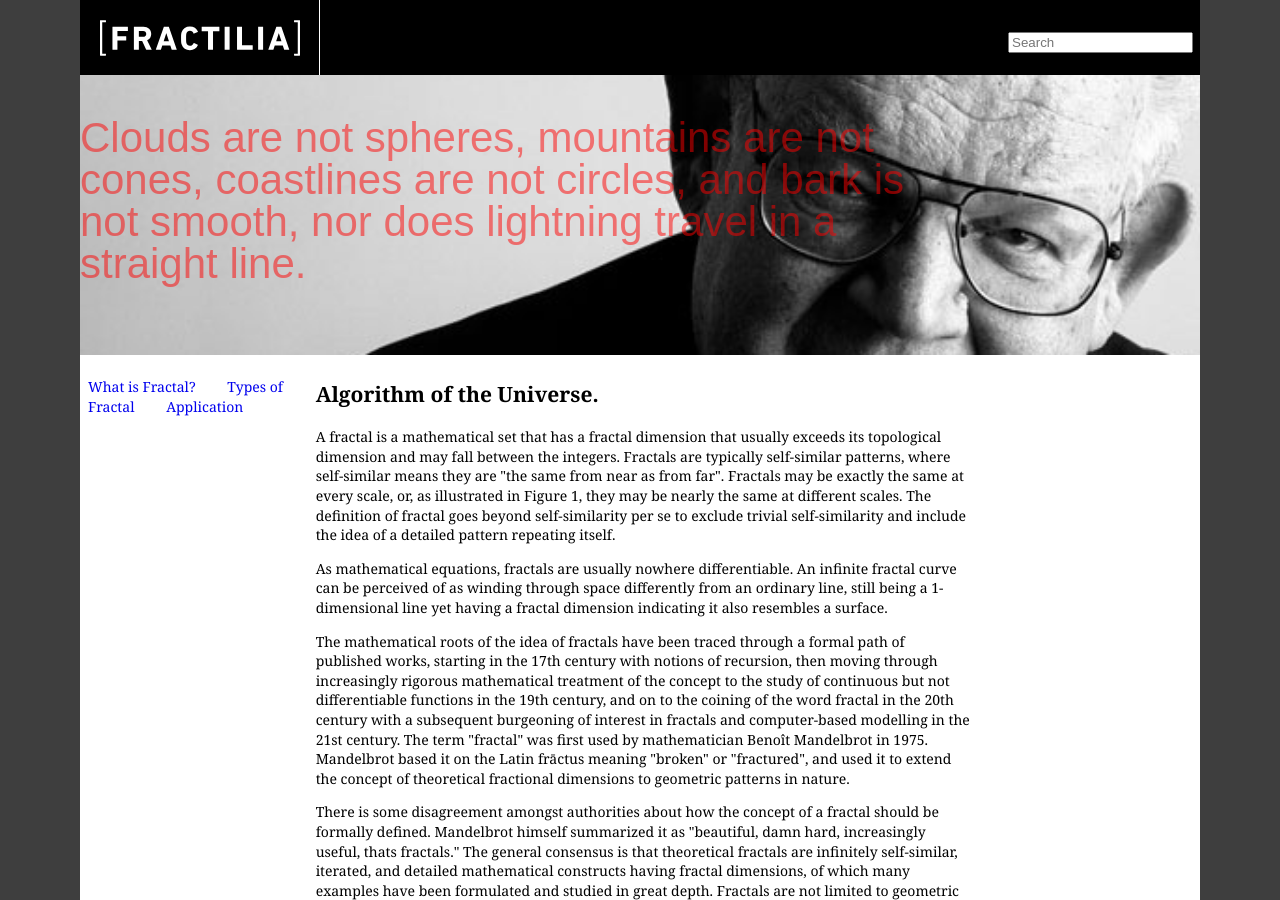
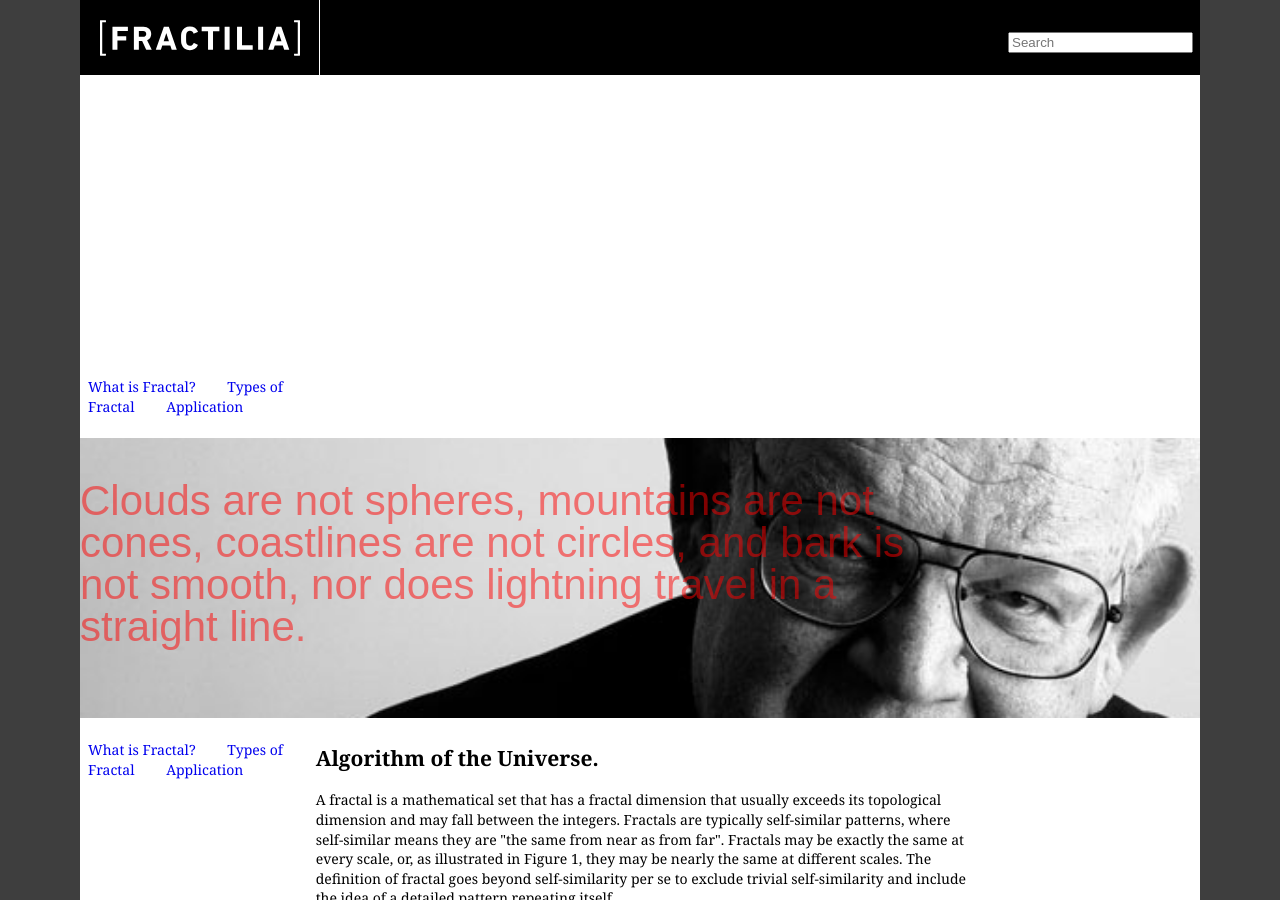
Before and after one commit to seitagoto/large-data-website, a Jekyll site: the page built from index.html, in a window 1280 px wide and 900 px high. Built offline with Jekyll 4.4.1, drawn with Linux system fonts in a browser that asks for light colours; Markdown is read by kramdown in place of the engine named in the settings.

Commit message:
Edited default layout

```diff
--- a/_layouts/default.html
+++ b/_layouts/default.html
@@ -2,7 +2,8 @@
 <html lang=en-ca>
 <head>
 	<meta charset=utf-8>
-	<title>{{page.title}} — Fractilia</title>
+	<title>Fractilia — {{page.title}}</title>
+	<meta name="description" content="{{page.description}}">
 	<link href="{{site.baseurl}}/css/general.css" rel="stylesheet">
 	<link href="{{site.baseurl}}/css/grid.css" rel="stylesheet">
 	<meta name="handheldfriendly" content="true">
@@ -22,14 +23,28 @@
 			</div>
 		</header>
 
+		<div class="{{page.bgclass}} masthead">
+			<span>{{page.top}}</span>
+		</div>
+
+		<nav class="unit unit-s-1 unit-m-1 unit-l-1-5">
+			<div class="top-nav unit-spacer">
+				<ul>
+					<li><a href="{{site.baseurl}}/what/index.html">What is Fractal?</a></li>
+					<li><a href="{{site.baseurl}}/types/index.html">Types of Fractal</a></li>
+					<li><a href="{{site.baseurl}}/applications/index.html">Application</a></li>
+				</ul>
+			</div>
+		</nav>
+
 		{{content}}
 
 		<footer>
 			<div class="ft-nav unit-spacer">
 				<ul>
 					<li><a href="{{site.baseurl}}/what/index.html">What is Fractal?</a></li>
-					<li><a href="{{site.baseurl}}/type/index.html">Types of Fractal</a></li>
-					<li><a href="{{site.baseurl}}/application/index.html">Application</a></li>
+					<li><a href="{{site.baseurl}}/types/index.html">Types of Fractal</a></li>
+					<li><a href="{{site.baseurl}}/applications/index.html">Application</a></li>
 				</ul>
 				© Fractilia 2013
 			</div>
```
